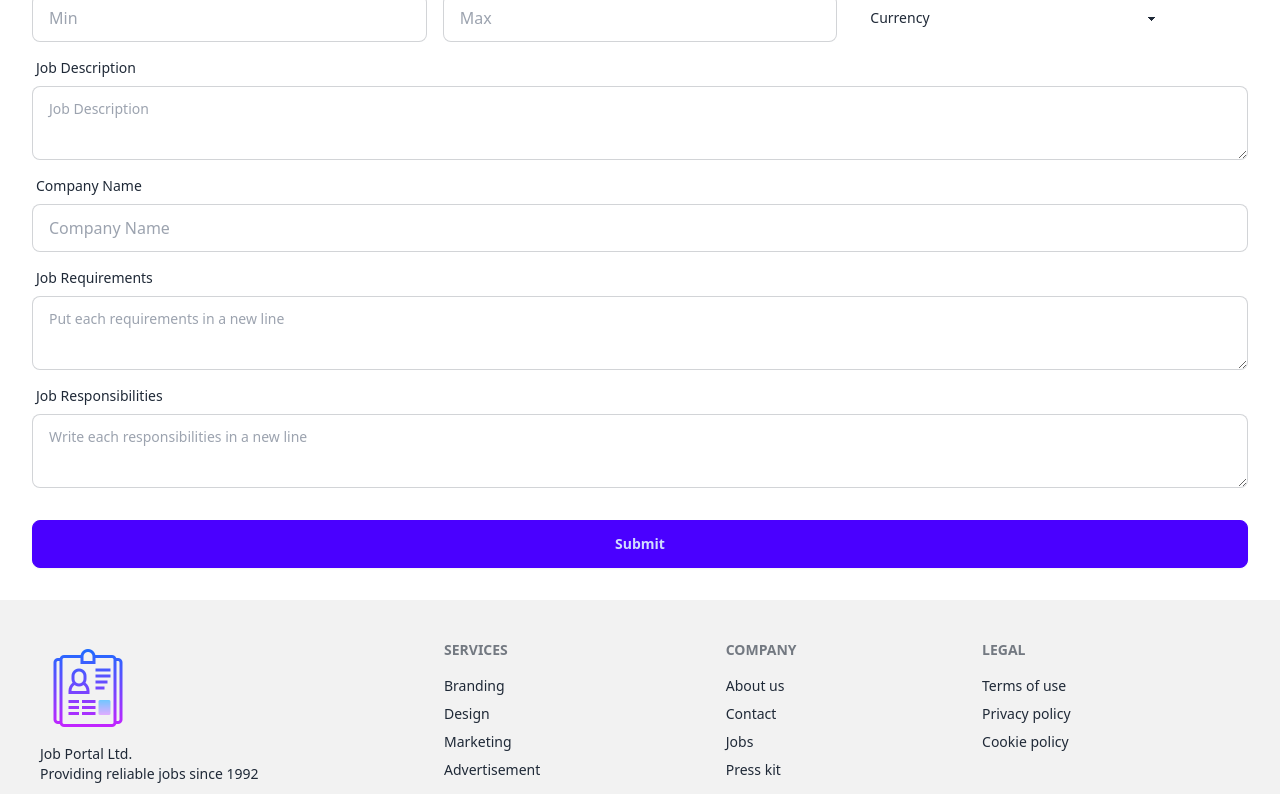
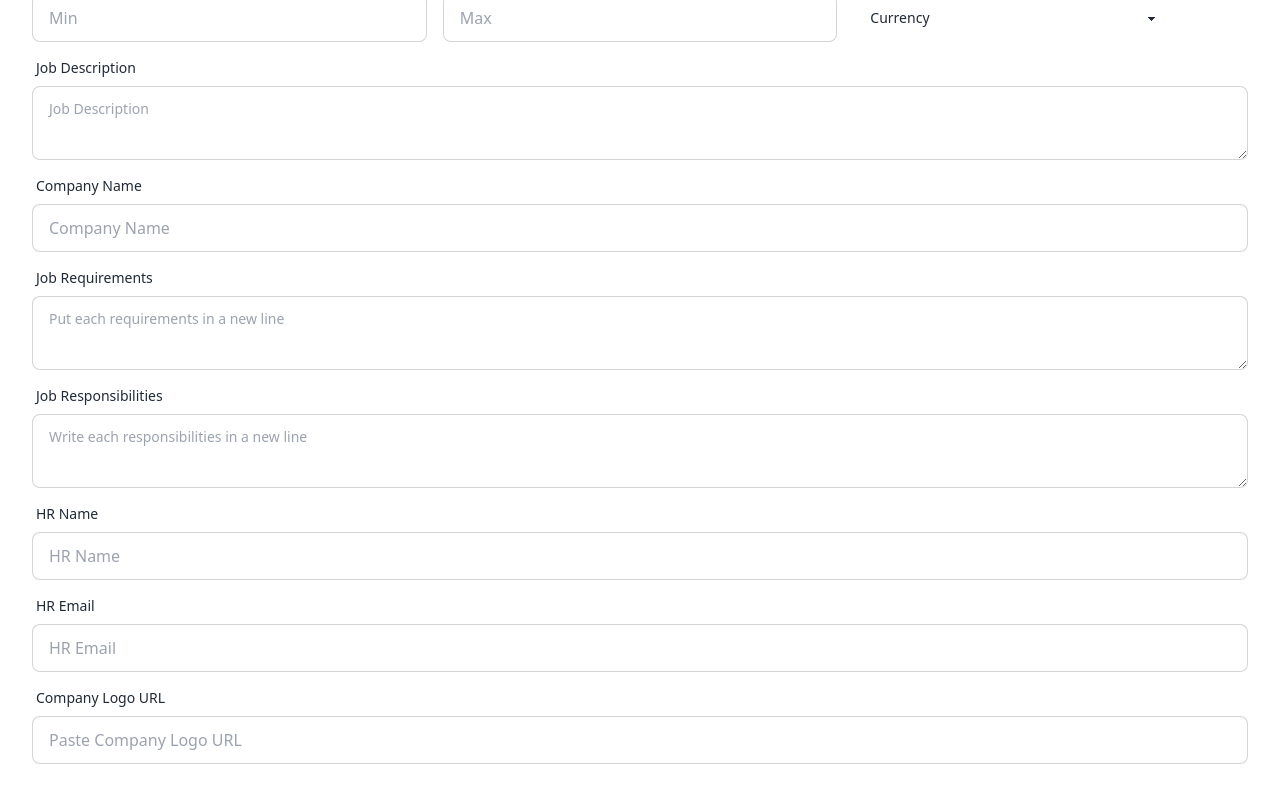
Before and after one commit to rummansaaqeb/job-portal-client, a React (Vite) app: page /addJob in a window 1280 px wide. Shown: the part 574-1368 px from the top of the page. Built offline with nearby package versions, Linux system fonts and the light colour scheme; no server answers; sample sign-in values are in the browser's storage.

Commit message:
Extracted form data and reformed data for salary range

```diff
--- a/src/pages/AddJob/AddJob.jsx
+++ b/src/pages/AddJob/AddJob.jsx
@@ -1,10 +1,22 @@
 import React from 'react';
 
 const AddJob = () => {
+
+    const handleAddJob = e => {
+        e.preventDefault();
+        const formData = new FormData(e.target);
+        const initialData = Object.fromEntries(formData.entries());
+        console.log(initialData);
+        const { min, max, currency, ...newJob } = initialData;
+        console.log(newJob);
+        newJob.salaryRange = { min, max, currency };
+        console.log(newJob);
+    }
+
     return (
         <div>
             <h2 className="text-3xl">Post A New Job</h2>
-            <form className="card-body">
+            <form onSubmit={handleAddJob} className="card-body">
                 {/* Job Title */}
                 <div className="form-control">
                     <label className="label">
@@ -56,7 +68,7 @@ const AddJob = () => {
                         <input type="text" name='max' placeholder="Max" className="input input-bordered" required />
                     </div>
                     <div className="form-control">
-                        <select className="select select-ghost w-full max-w-xs">
+                        <select name='currency' className="select select-ghost w-full max-w-xs">
                             <option disabled selected>Currency</option>
                             <option>BDT</option>
                             <option>USD</option>
@@ -83,14 +95,35 @@ const AddJob = () => {
                     <label className="label">
                         <span className="label-text">Job Requirements</span>
                     </label>
-                    <textarea className="textarea textarea-bordered" placeholder="Put each requirements in a new line" name='description' required></textarea>
+                    <textarea className="textarea textarea-bordered" placeholder="Put each requirements in a new line" name='requirements' required></textarea>
                 </div>
                 {/* Responsibilities */}
                 <div className="form-control">
                     <label className="label">
                         <span className="label-text">Job Responsibilities</span>
                     </label>
-                    <textarea className="textarea textarea-bordered" placeholder="Write each responsibilities in a new line" name='description' required></textarea>
+                    <textarea className="textarea textarea-bordered" placeholder="Write each responsibilities in a new line" name='responsibilities' required></textarea>
+                </div>
+                {/* HR Name */}
+                <div className="form-control">
+                    <label className="label">
+                        <span className="label-text">HR Name</span>
+                    </label>
+                    <input type="text" name='hr_name' placeholder="HR Name" className="input input-bordered" required />
+                </div>
+                {/* HR Email */}
+                <div className="form-control">
+                    <label className="label">
+                        <span className="label-text">HR Email</span>
+                    </label>
+                    <input type="email" name='hr_email' placeholder="HR Email" className="input input-bordered" required />
+                </div>
+                {/* Company Logo */}
+                <div className="form-control">
+                    <label className="label">
+                        <span className="label-text">Company Logo URL</span>
+                    </label>
+                    <input type="text" name='company_logo' placeholder="Paste Company Logo URL" className="input input-bordered" required />
                 </div>
                 {/* Submit button */}
                 <div className="form-control mt-6">
```
